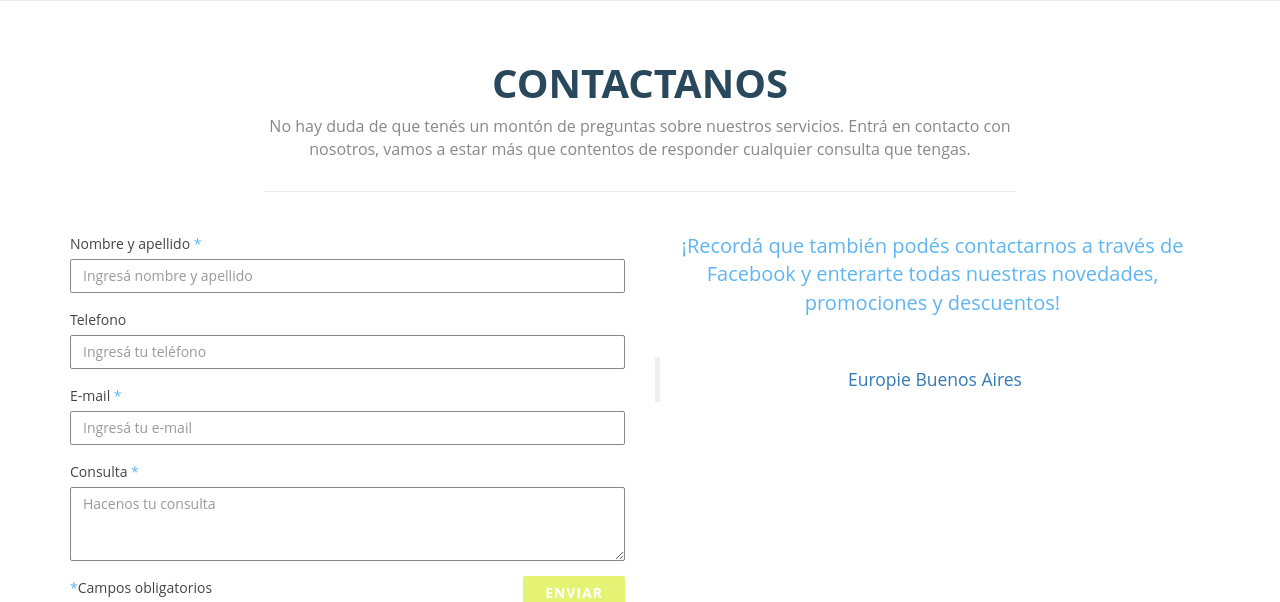
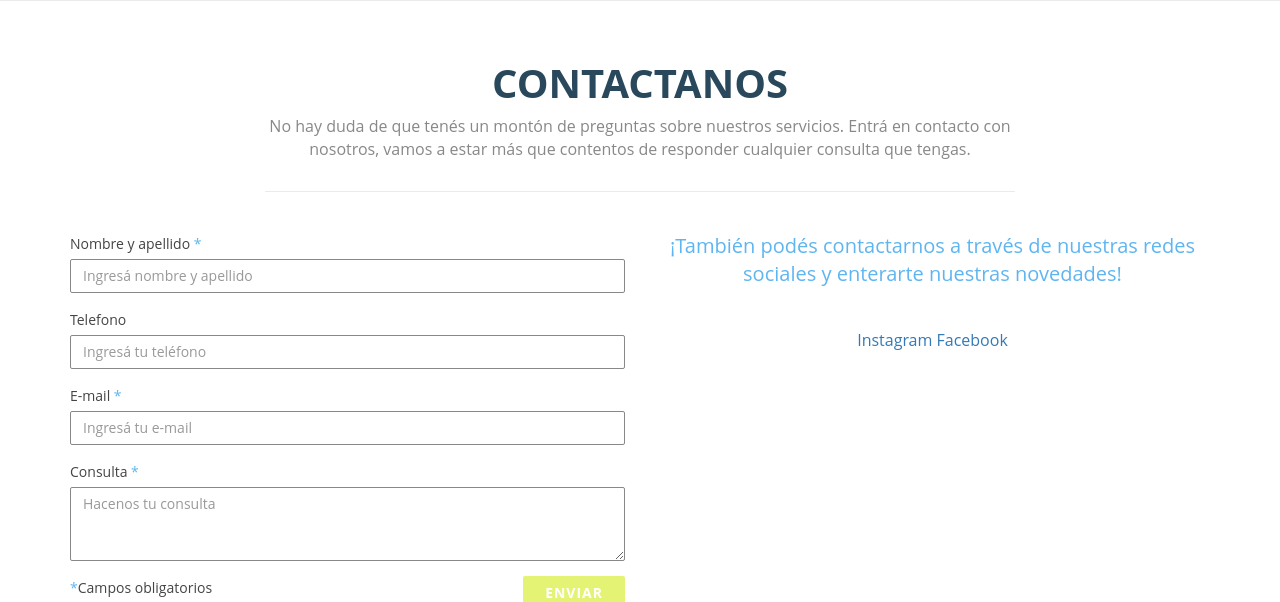
Before and after one commit to sportesi/europiebsas, a PHP site: page / in a window 1280 px wide. Shown: the part 2362-2964 px from the top of the page. Run offline with PHP 8.4, Linux system fonts and the light colour scheme; some libraries are stand-ins or nearby versions.

Commit message:
Cambios en widget de Redes sociales

```diff
--- a/index.php
+++ b/index.php
@@ -320,21 +320,9 @@
                         </form>
                     </div>
                     <div class="col-lg-6 social">
-                        <p>¡Recordá que también podés contactarnos a través de Facebook y enterarte todas nuestras novedades, promociones y descuentos!</p>
-                        <div class="fb-grande">
-                            <div class="fb-page" data-href="https://www.facebook.com/EuropieBuenosAires/?fref=ts" data-small-header="false" data-adapt-container-width="true" data-hide-cover="false" data-show-facepile="false">
-                                <blockquote cite="https://www.facebook.com/EuropieBuenosAires/?fref=ts" class="fb-xfbml-parse-ignore">
-                                    <a href="https://www.facebook.com/EuropieBuenosAires/?fref=ts">Europie Buenos Aires</a>
-                                </blockquote>
-                            </div>
-                        </div>
-                        <div class="fb-chico">
-                            <div class="fb-page" data-href="https://www.facebook.com/EuropieBuenosAires/?fref=ts" data-width="275" data-small-header="true" data-adapt-container-width="false" data-hide-cover="false" data-show-facepile="false">
-                                <blockquote cite="https://www.facebook.com/EuropieBuenosAires/?fref=ts" class="fb-xfbml-parse-ignore">
-                                    <a href="https://www.facebook.com/EuropieBuenosAires/?fref=ts">Europie Buenos Aires</a>
-                                </blockquote>
-                            </div>
-                        </div>
+                        <p>¡También podés contactarnos a través de nuestras redes sociales y enterarte nuestras novedades!</p>
+                        <a href="https://www.instagram.com/europie.bsas/?hl=es-la" target=blank>Instagram</a>
+                        <a href="https://www.facebook.com/EuropieBuenosAires" target=blank>Facebook</a>
                     </div>
                 </div>
             </div>
```
